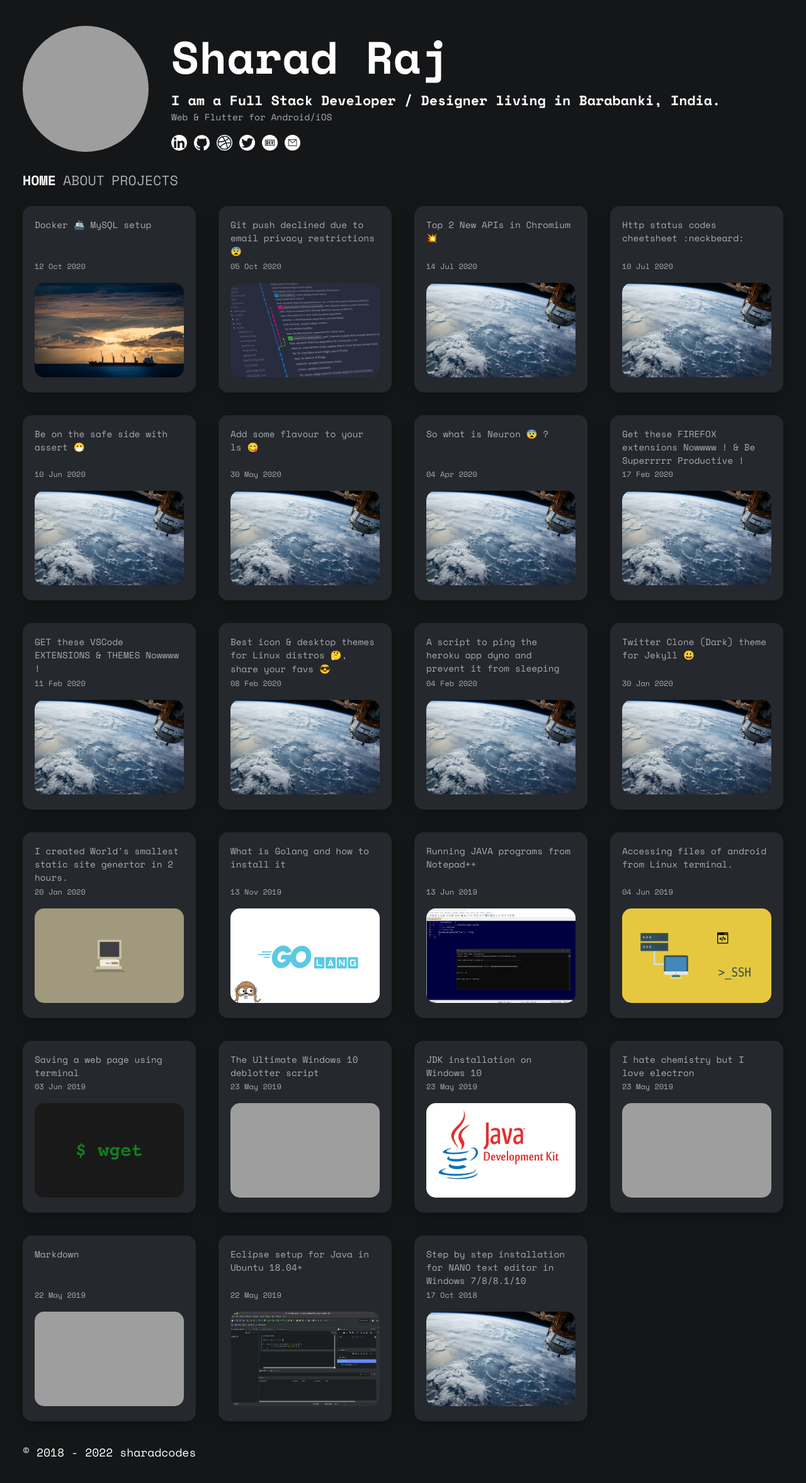
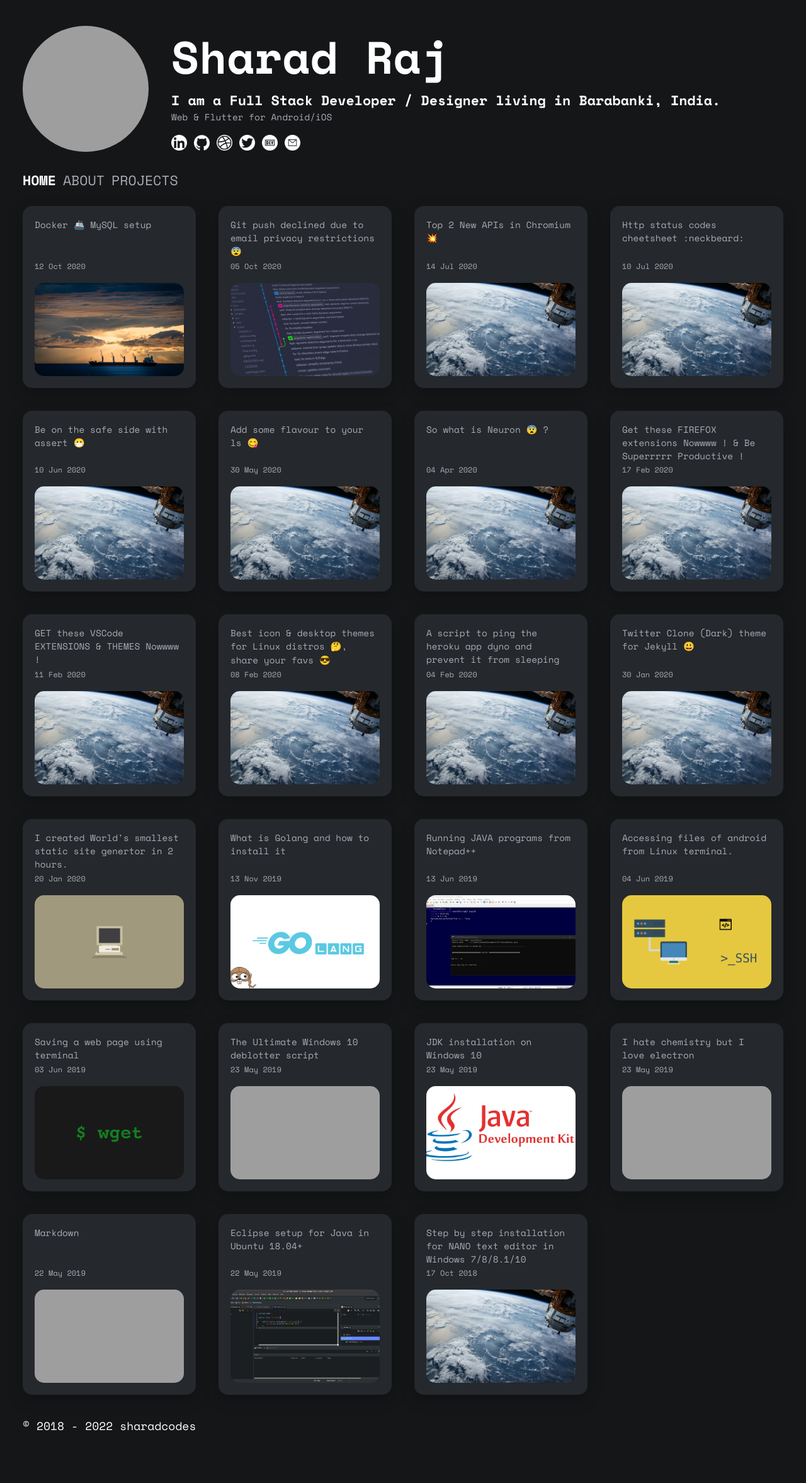
Before and after one commit to sharadcodes/sharadcodes.github.io, a Jekyll site: the page built from index.md, in a window 1280 px wide. Shown: the whole page at 63% size. Built offline with Jekyll 4.4.1, drawn with Linux system fonts in a browser that asks for light colours; emoji names are drawn with the system emoji font; after the commit the page ends 2312 px from its top, so only the background shows below that; grey boxes are pictures that could not be loaded.

Commit message:
Fix for thumbnail

```diff
--- a/_layouts/blog.html
+++ b/_layouts/blog.html
@@ -10,9 +10,10 @@
             <div>
               <small>{{post.date | date_to_string}}</small>
             {% if post.image %}
-            <img class="thumbnail" src="{{site.url}}{{site.baseurl}}{{post.image}}" alt="" />
+            <!-- <img class="thumbnail" src="{{site.url}}{{site.baseurl}}{{post.image}}" alt="" /> -->
+            <div class="thumbnail" style="background-image: url({{site.url}}{{site.baseurl}}{{post.image}})"></div>
             {% else %}
-            <img class="thumbnail" src="{{site.url}}{{site.baseurl}}/assets/uploads/default.jpg" alt="">
+            <div class="thumbnail" style="background-image: url({{site.url}}{{site.baseurl}}/assets/uploads/default.jpg)"></div>
             {% endif %}
             </div>
         </a>
--- a/_layouts/projects.html
+++ b/_layouts/projects.html
@@ -11,7 +11,8 @@
           <small>{{project.about}}</small>
         </div>
         <div>
-          <img src="{{site.url}}{{site.baseurl}}{{project.img}}" class="thumbnail" alt="{{project.img_alt}}" />
+          <div class="thumbnail" style="background-image: url({{site.url}}{{site.baseurl}}{{project.img}})"></div>
+          <!-- <img src="{{site.url}}{{site.baseurl}}{{project.img}}" class="thumbnail" alt="{{project.img_alt}}" /> -->
           <div class="links">
             {% if project.code %}
               <a target="_blank" href="{{project.code}}">Github</a>
--- a/assets/css/main.css
+++ b/assets/css/main.css
@@ -131,12 +131,24 @@ main {
   margin-top: 0.2rem;
   display: block;
 }
-
+/*
 .post .thumbnail {
   width: 100%;
   margin-top: 1rem;
   border-radius: 15px;
-  height: 150px !important;
+  height: auto !important;
+} */
+
+.post .thumbnail {
+  display: block;
+  margin-top: 1rem;
+  border-radius: 15px;
+  aspect-ratio: 16/10;
+  width: 100%;
+  background-size: cover;
+  background-repeat: no-repeat;
+  background-position: center;
+  object-fit: cover;
 }
 
 /* project */
@@ -172,11 +184,23 @@ main {
   display: block;
 }
 
-.project img {
+/* .project img {
   width: 100%;
   margin-top: 1rem;
   border-radius: 15px;
   height: 150px !important;
+} */
+
+.project .thumbnail {
+  display: block;
+  margin: 1rem 0 6px 0;
+  border-radius: 15px;
+  aspect-ratio: 16/10;
+  width: 100%;
+  background-size: cover;
+  background-repeat: no-repeat;
+  background-position: top;
+  object-fit: cover;
 }
 
 .project .links {
```
